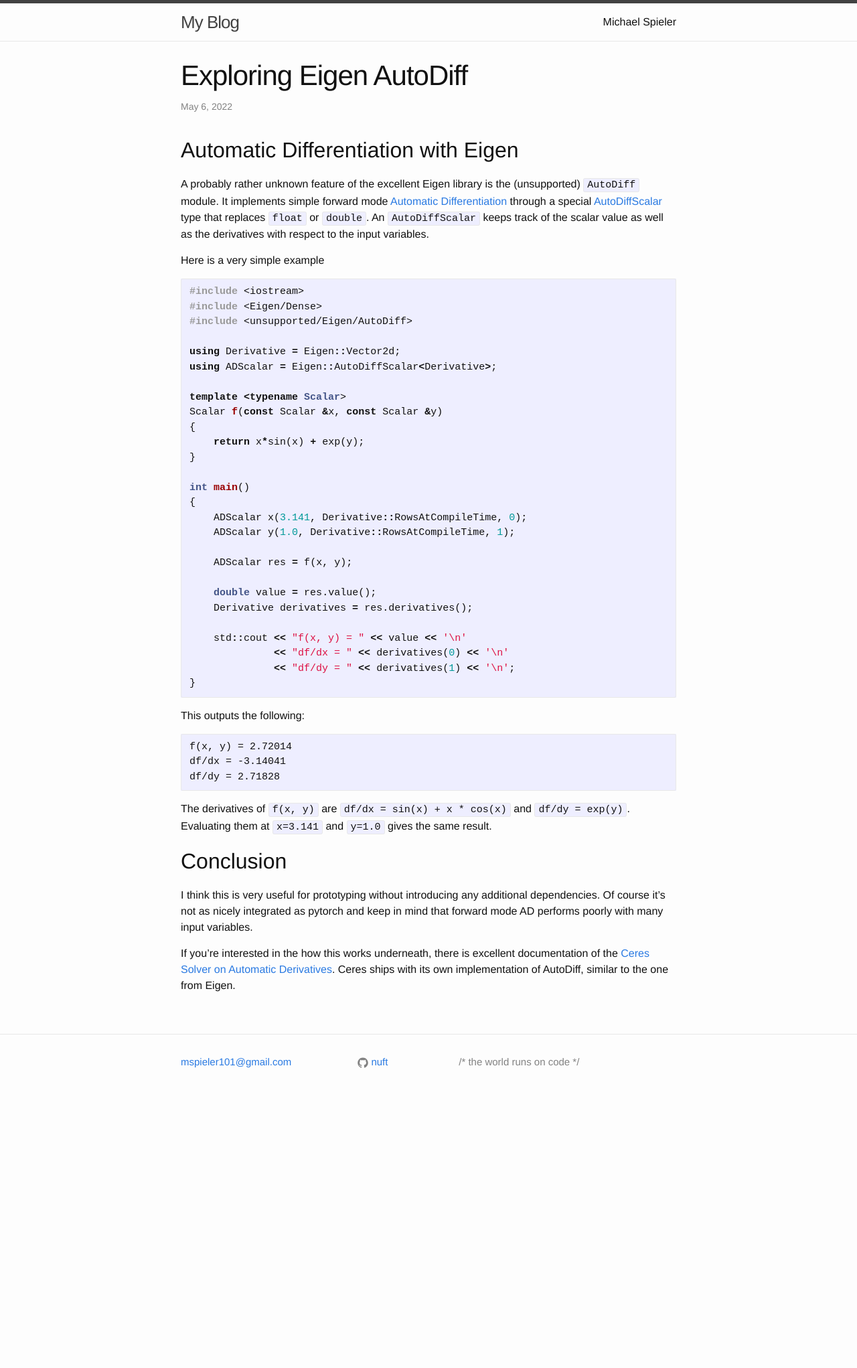
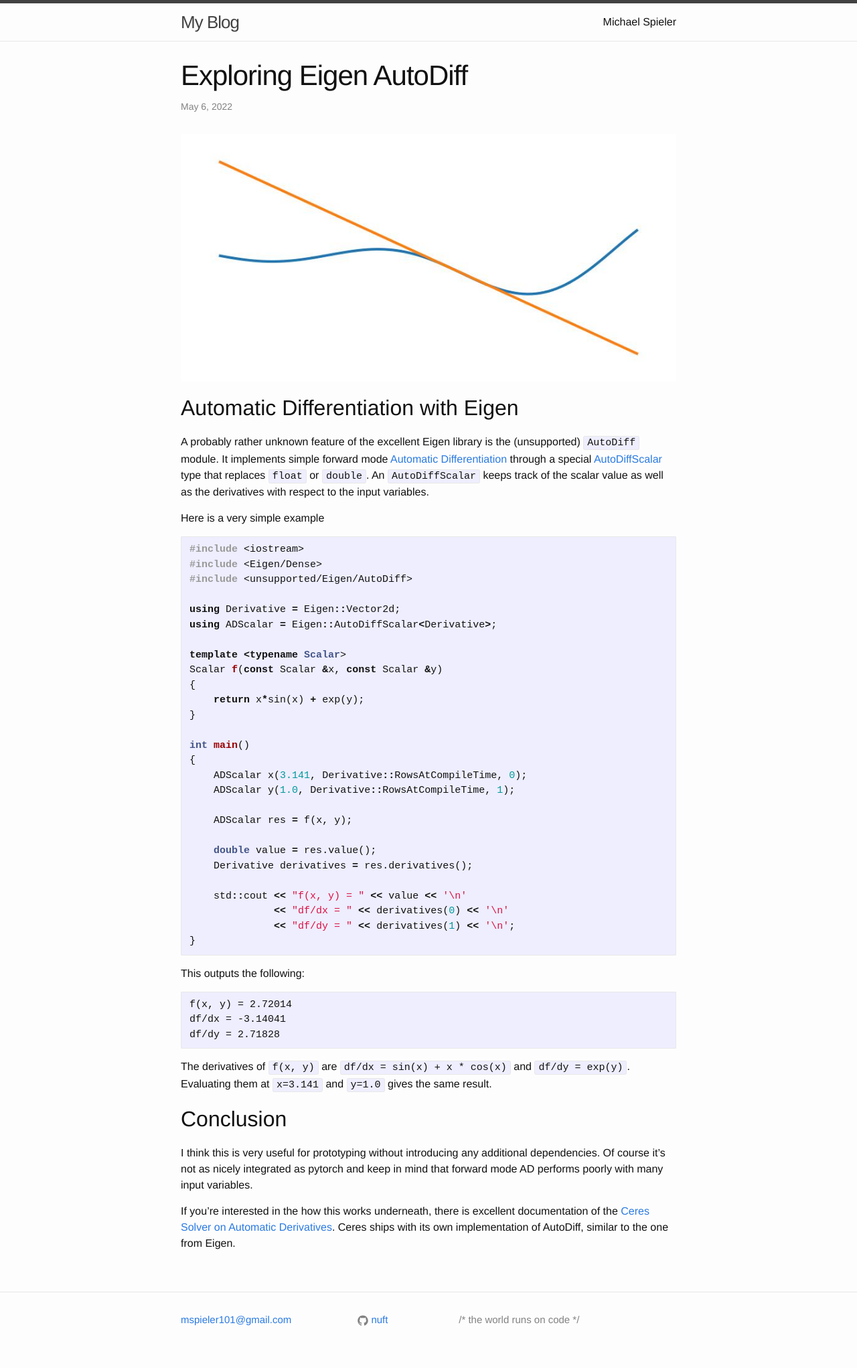
Before and after one commit to msplr/msplr.github.io, a Jekyll site: the page built from _posts/2022-05-06-eigen_autodiff.md, in a window 1280 px wide. Shown: the whole page at 67% size. Built offline with Jekyll 4.4.1, drawn with Linux system fonts in a browser that asks for light colours; before the commit the page ends 1658 px from its top, so only the background shows below that.

Commit message:
AutoDiff post title image

```diff
--- a/_posts/2022-05-06-eigen_autodiff.md
+++ b/_posts/2022-05-06-eigen_autodiff.md
@@ -4,6 +4,8 @@ title:  "Exploring Eigen AutoDiff"
 date:   2022-05-06 00:00:00
 categories: C++
 ---
+
+![Derivative Plot](/images/derivative.jpg)
 
 ## Automatic Differentiation with Eigen
 
```
Also changed, not shown: images/derivative.jpg (added).
